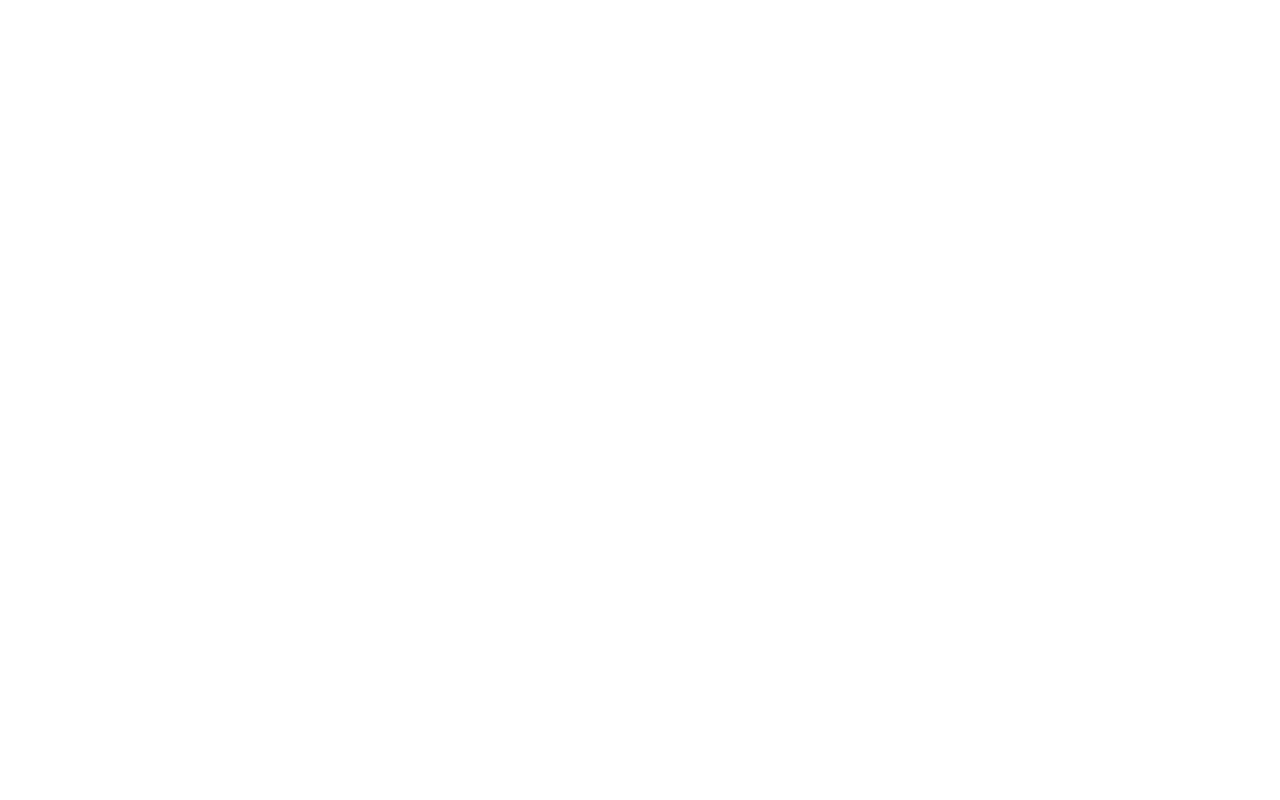
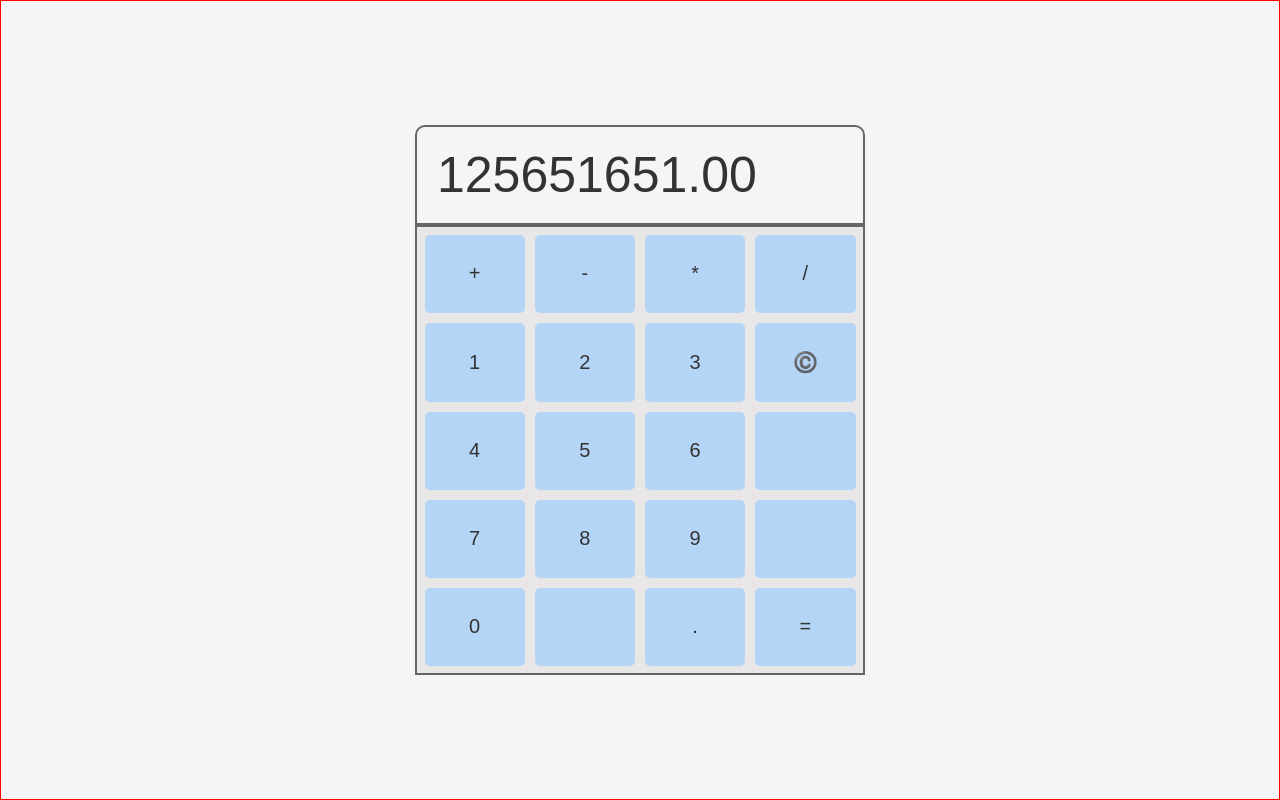
Before and after one commit to DigitalDeskAcademy/calculator, a plain HTML site: page index.html in a window 1280 px wide. Drawn offline with Linux system fonts and the light colour scheme.

Commit message:
Basic calculator GUI built

```diff
--- a/index.html
+++ b/index.html
@@ -1,15 +1,39 @@
 <!DOCTYPE html>
 <html lang="en">
-<head>
-    <meta charset="UTF-8">
-    <meta name="viewport" content="width=device-width, initial-scale=1.0">
-    <link rel="stylesheet" href="style.css">
+  <head>
+    <meta charset="UTF-8" />
+    <meta name="viewport" content="width=device-width, initial-scale=1.0" />
+    <link rel="stylesheet" href="style.css" />
 
-    <title>Practice Enviornment</title>
-</head>
-<body>
-
+    <title>Calculator</title>
+  </head>
+  <body>
+    <div class="container">
+      <div class="display">125651651.00</div>
+      <div class="button-container">
+        <button class="calc-button" id="+">+</button>
+        <button class="calc-button" id="-">-</button
+        ><button class="calc-button" id="*">*</button>
+        <button class="calc-button" id="/">/</button
+        ><button class="calc-button" id="1">1</button>
+        <button class="calc-button" id="2">2</button
+        ><button class="calc-button" id="3">3</button>
+        <button class="calc-button" id="clear">©️</button
+        ><button class="calc-button" id="4">4</button>
+        <button class="calc-button" id="5">5</button
+        ><button class="calc-button" id="6">6</button>
+        <button class="calc-button"></button
+        ><button class="calc-button" id="7">7</button>
+        <button class="calc-button" id="8">8</button
+        ><button class="calc-button" id="9">9</button>
+        <button class="calc-button"></button
+        ><button class="calc-button" id="0">0</button>
+        <button class="calc-button"></button
+        ><button class="calc-button" id=".">.</button>
+        <button class="calc-button" id="=">=</button>
+      </div>
+    </div>
 
     <script src="script.js"></script>
-</body>
+  </body>
 </html>
--- a/script.js
+++ b/script.js
@@ -5,3 +5,39 @@
 
 
 // Code goes here
+
+//Variables
+const int1 = 0;
+const int2 = 0
+const operator = ''
+
+// Selectors
+
+let display = document.querySelector('display');
+
+
+
+const operate = function (operator, int1, int2) {
+
+}
+
+
+
+
+// Button Selections
+const button1 = document.getElementById('1');
+
+
+// Mathmatical functions
+const add = function(a,b) {
+    return a + b;
+}
+const subtract = function(a,b) {
+    return a - b;
+}
+const multiply = function(a,b) {
+    return a * b;
+}
+const divide = function(a,b) {
+    return a / b;
+}
--- a/style.css
+++ b/style.css
@@ -1,16 +1,77 @@
-/* Minimalist CSS Boilerplate */
-
-/* Reset some default browser styles */
-*,
-*::before,
-*::after {
-  box-sizing: border-box;
+/* Global Reset */
+* {
   margin: 0;
   padding: 0;
+  box-sizing: border-box;
 }
 
-/* Set a base font size and family */
+/* Basic styles for html and body */
 html {
-  font-size: 62.5%; /* 1 rem = 10px */
+  font-size: 62.5%;
+}
+
+body {
+  height: 100%;
   font-family: Arial, sans-serif;
+  background-color: #f5f5f5;
+  color: #333;
 }
+
+.container {
+  display: flex;
+  flex-direction: column;
+  justify-content: center;
+  align-items: center;
+  height: 100vh;
+  border: 1px solid red;
+}
+
+.display {
+  display: flex;
+  justify-content: left;
+  align-items: center;
+  padding-left: 2rem;
+  font-size: 5rem;
+  width: 100%;
+  max-width: 45rem;
+  height: 100%;
+  max-height: 10rem;
+  border: 2px solid rgb(102, 101, 101);
+  border-top-left-radius: 1rem;
+  border-top-right-radius: 1rem;
+}
+
+.button-container {
+  display: flex;
+  flex-wrap: wrap;
+  justify-content: center;
+  width: 100%;
+  max-width: 45rem;
+  height: 100%;
+  max-height: 45rem;
+  background-color: #e8e6e6;
+  border: 2px solid rgb(102, 101, 101);
+  padding: .25rem
+}
+
+.button-container button {
+  flex: 1 1 calc(25% - 1rem);
+  margin: 0.5rem;
+  padding: 1rem;
+  font-size: 2rem;
+  background-color: #b5d5f7;
+  color: #333;
+  border: none;
+  border-radius: 0.5rem;
+  cursor: pointer;
+  transition: background-color 0.3s;
+  display: flex;
+  align-items: center;
+  justify-content: center;
+  min-width: 4rem;
+  min-height: 4rem;
+}
+
+.button-container button:hover {
+  background-color: #95c3f7;
+}
```
